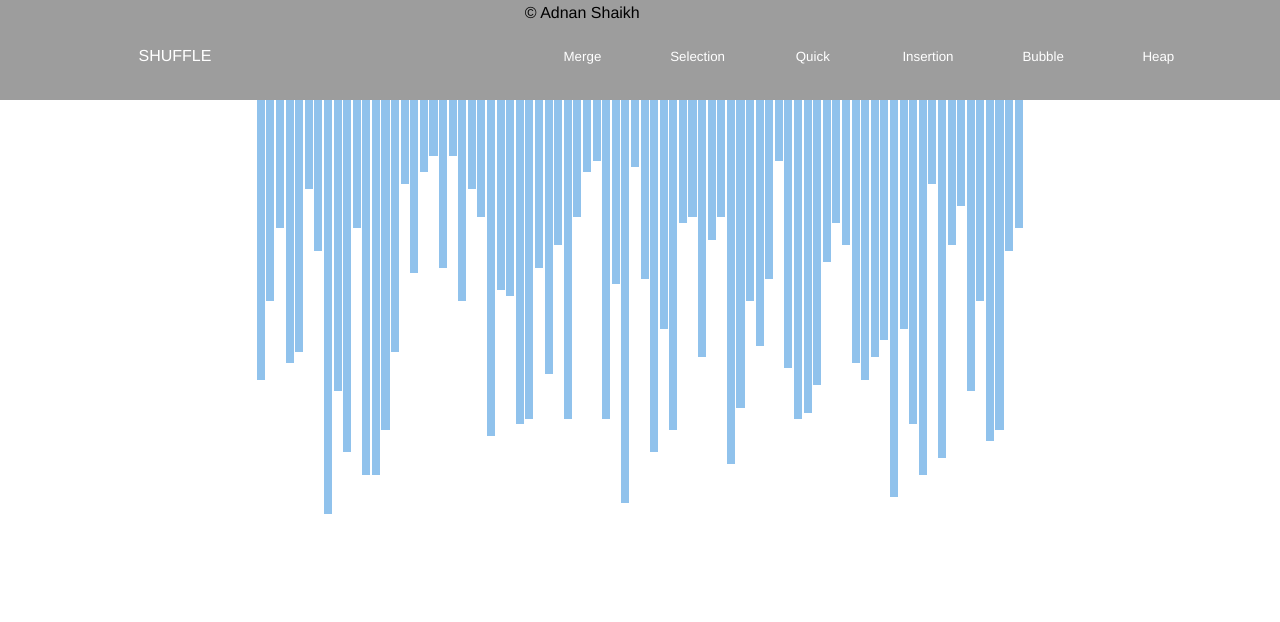
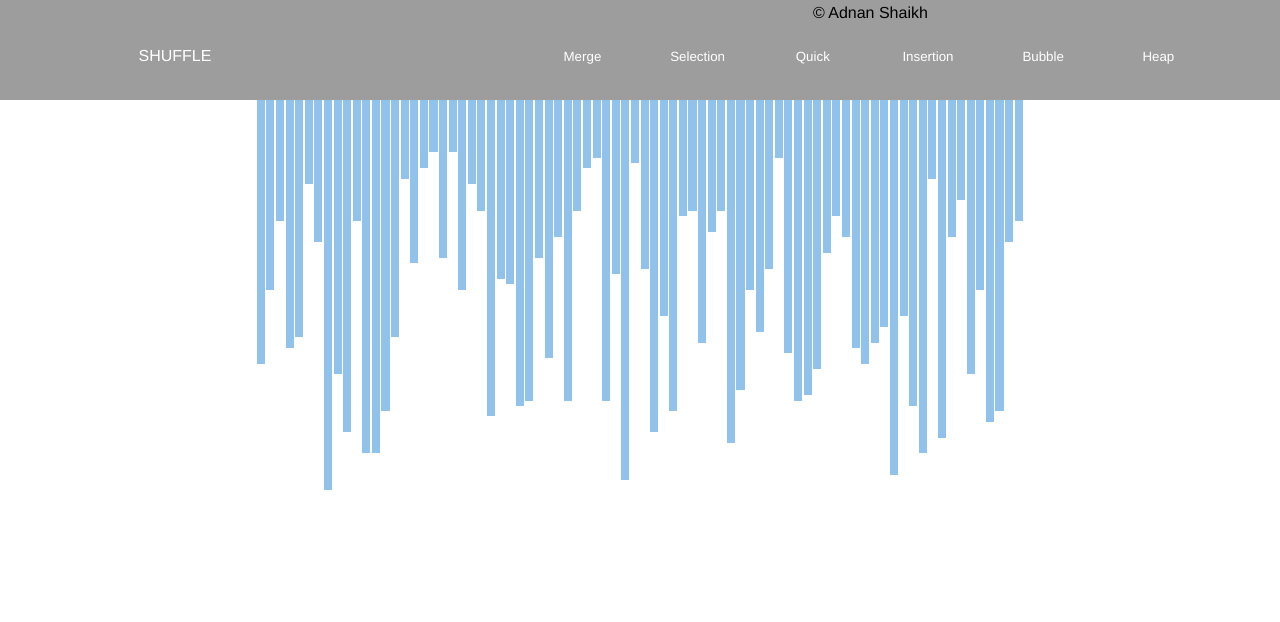
Before and after one commit to 10adnan75/sorting-visualizer, a plain HTML site: page index.html in a window 1280 px wide. Shown: the part 96-718 px from the top of the page. Drawn offline with Linux system fonts and the light colour scheme.

Commit message:
Update #2

```diff
--- a/css/style.css
+++ b/css/style.css
@@ -131,7 +131,7 @@ section #array_container {
   display: -ms-flexbox;
   display: flex;
   width: 100%;
-  height: 70vh;
+  height: 66vh;
 }
 
 section #Info_Cont2 {
--- a/index.html
+++ b/index.html
@@ -21,7 +21,9 @@
 
             <div class="header_right">
                 <p class="nav-heading">Sorting Algorithms Visualizer</p>
-                <p>© Adnan Shaikh</p>
+                <center>
+                    <p>© Adnan Shaikh</p>
+                </center>
                 <div class="algos">
                     <button>Merge</button>
                     <button>Selection</button>
```
